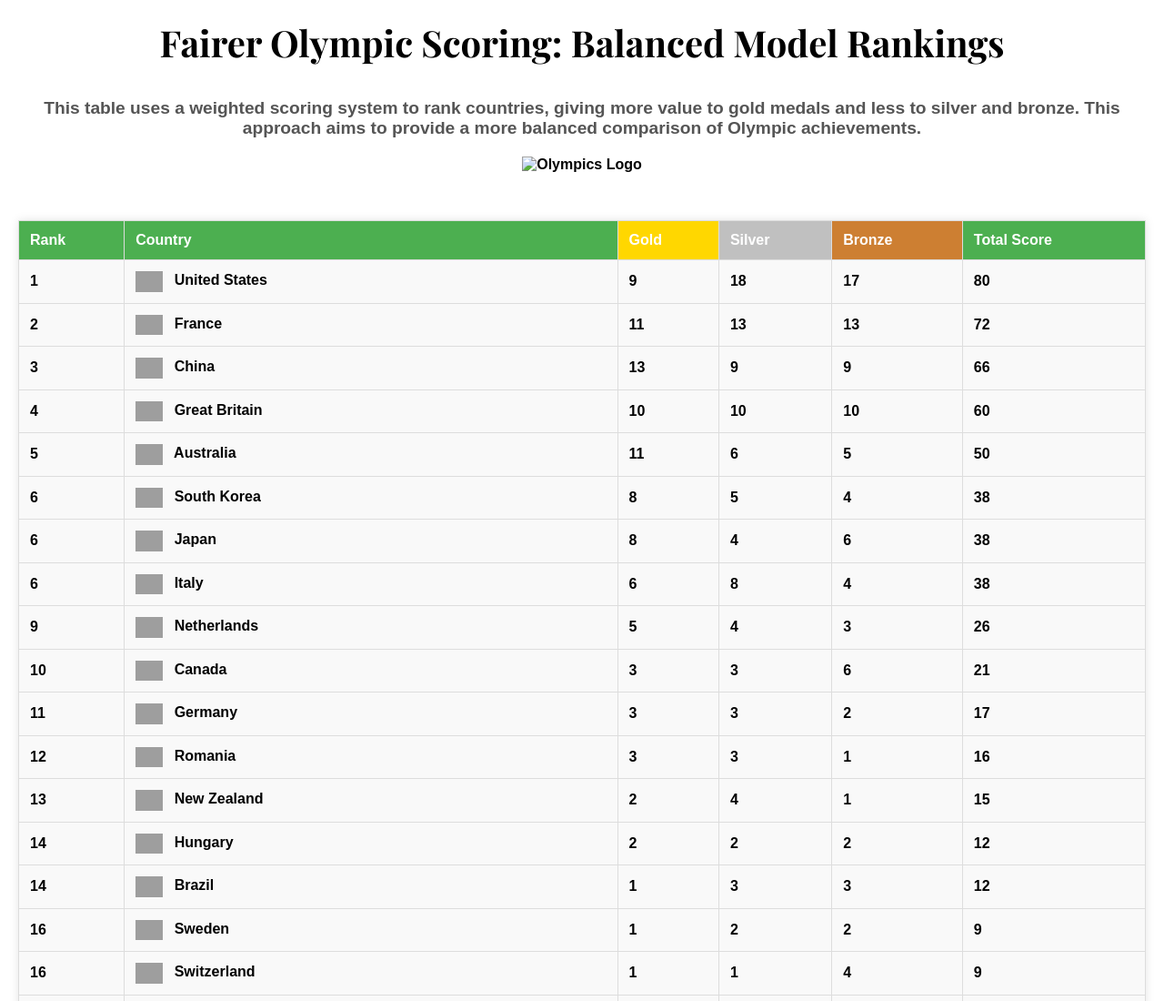
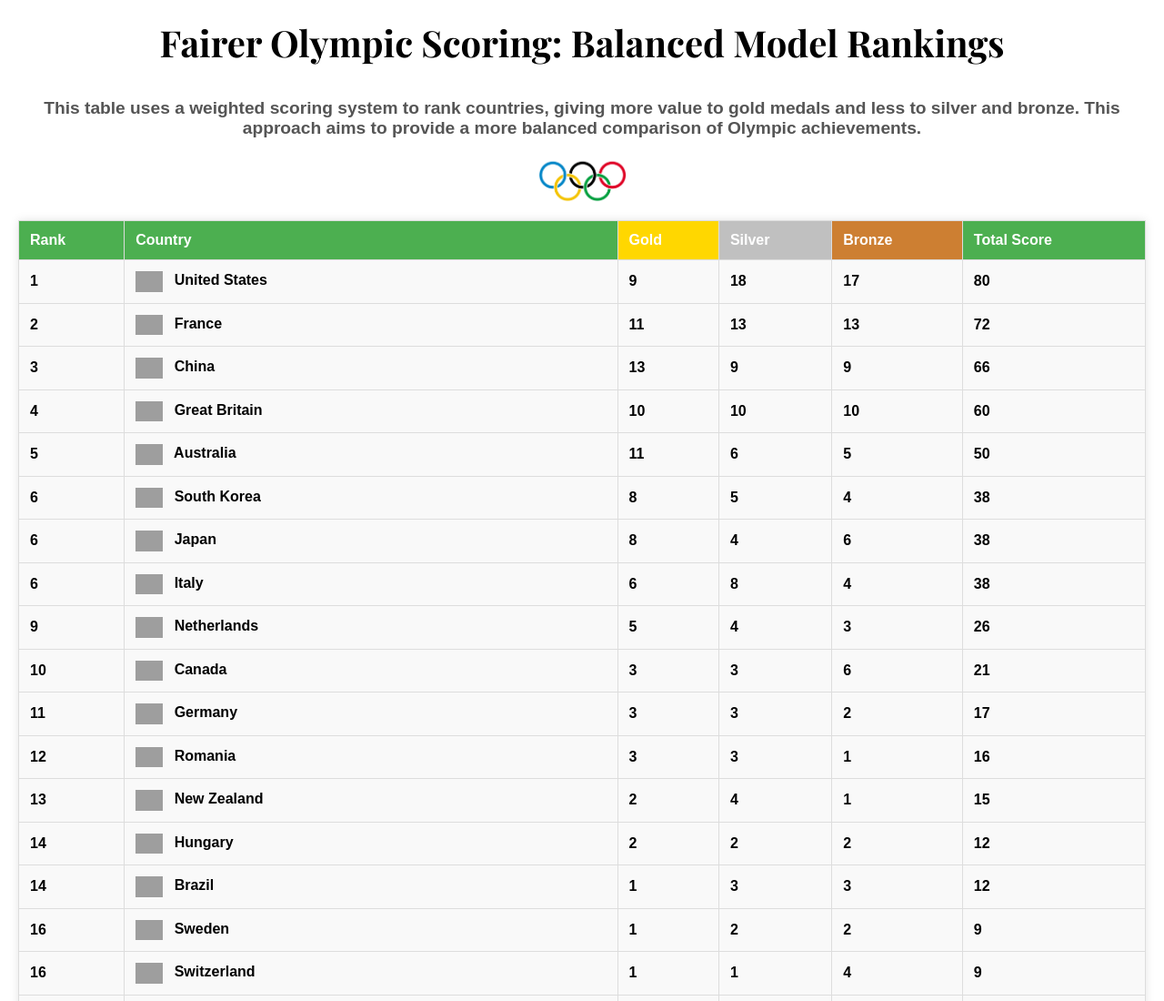
Before and after one commit to charlieeg/olympic-medal-table-fairer, a plain HTML site: page index.html in a window 1280 px wide. Shown: the top 1100 px of the page at 91% size. Drawn offline with nearby package versions, Linux system fonts and the light colour scheme; grey boxes are pictures that could not be loaded.

Commit message:
Update index.html

```diff
--- a/index.html
+++ b/index.html
@@ -110,7 +110,7 @@
             <h1 class="header-title">Fairer Olympic Scoring: Balanced Model Rankings</h1>
             <p class="header-subtitle">This table uses a weighted scoring system to rank countries, giving more value to gold medals and less to silver and bronze.
             This approach aims to provide a more balanced comparison of Olympic achievements.</p>
-            <img src="images/logo.png" alt="Olympics Logo" class="olympics-logo">
+            <img src="logo.png" alt="Olympics Logo" class="olympics-logo">
         </div>
         <table>
             <thead>
```
